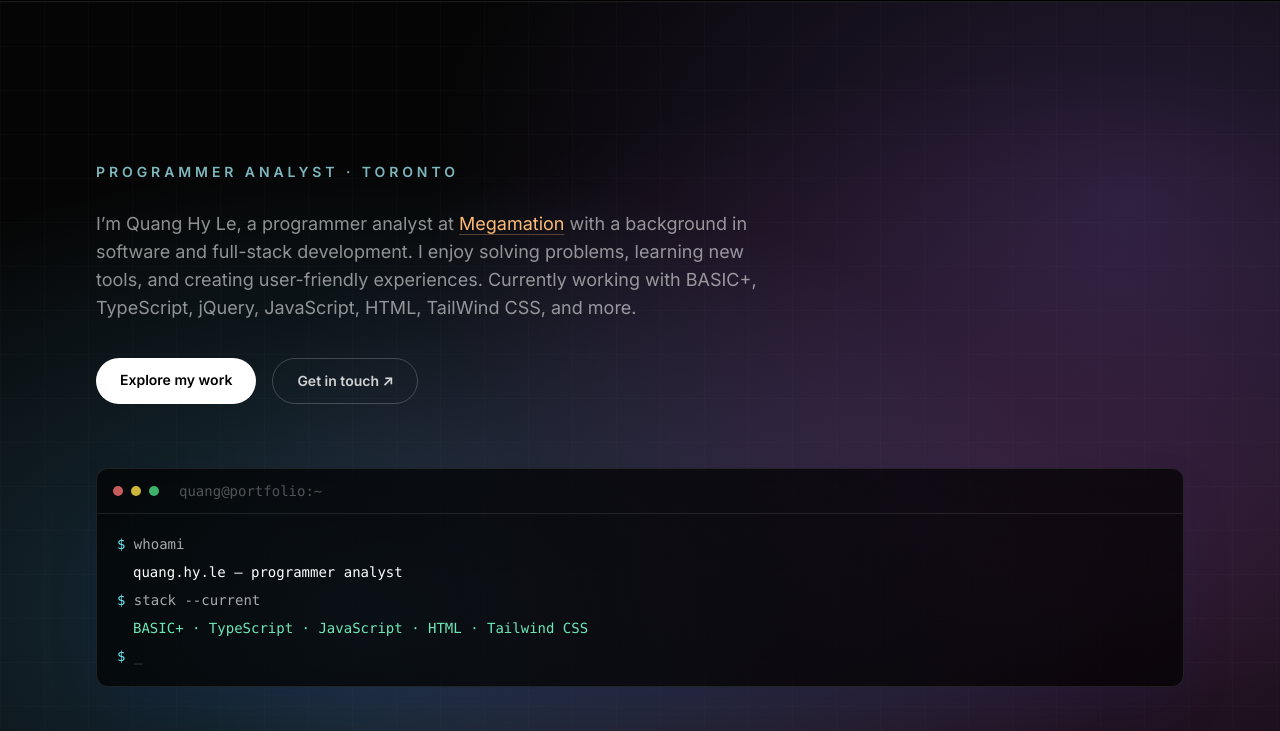
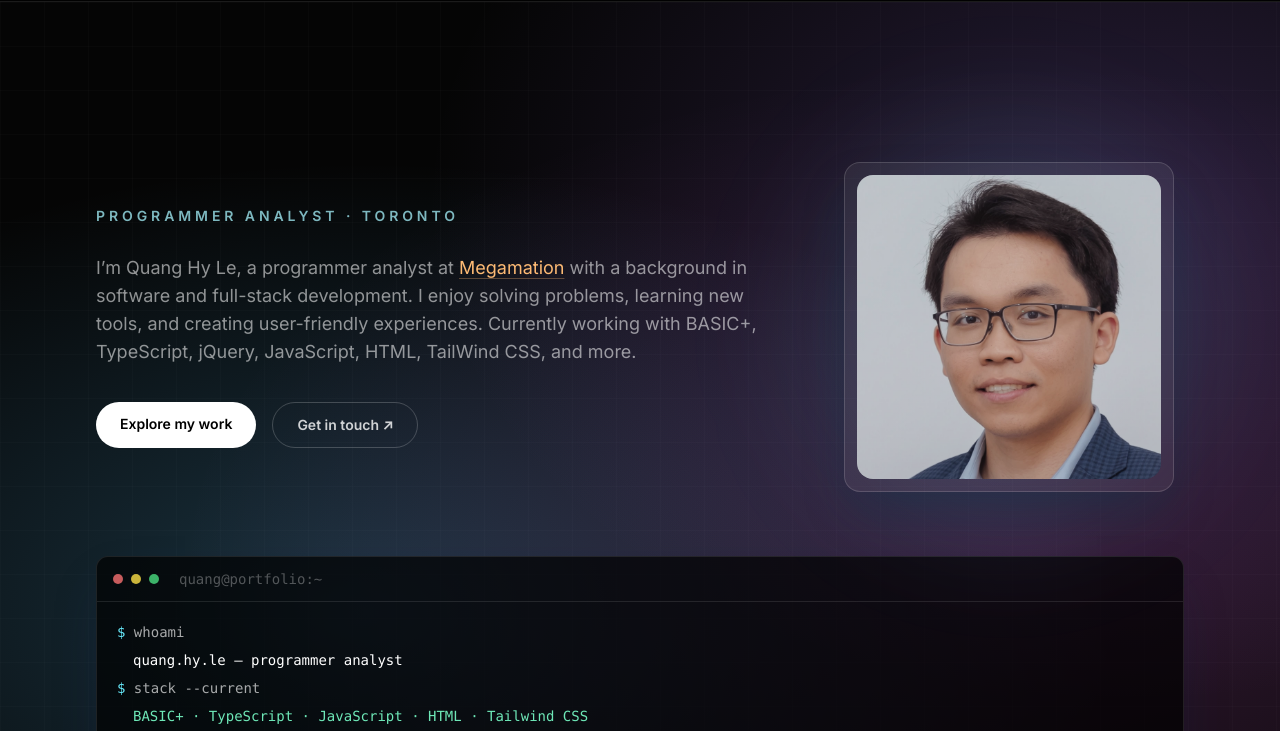
Before and after one commit to Lequanghy/MyPortfolio, a plain HTML site: page index.html in a window 1280 px wide. Shown: the part 69-800 px from the top of the page. Drawn offline with nearby package versions, Linux system fonts and the light colour scheme.

Commit message:
feat: update profile picture

```diff
--- a/index.html
+++ b/index.html
@@ -5,7 +5,7 @@
   <meta charset="UTF-8">
   <meta name="viewport" content="width=device-width, initial-scale=1.0">
   <meta name="description" content="Quang Hy Le — programmer analyst and full-stack developer.">
-  <link rel="icon" href="src/images/favicon.png" type="image/png">
+  <link rel="icon" href="src/images/profile.jpeg" type="image/png">
   <title>Quang Hy Le | Programmer Analyst</title>
   <script src="https://cdn.tailwindcss.com"></script>
   <script>tailwind.config = { theme: { extend: { fontFamily: { sans: ["Inter", "sans-serif"] } } } };</script>
@@ -139,13 +139,12 @@
                 class="rounded-full border border-white/20 px-6 py-3 text-sm font-semibold text-white/80 transition hover:border-white/60 hover:text-white">Get
                 in touch ↗</a></div>
           </div>
-          <div class="relative mx-auto w-full max-w-[330px]" style="display:none">
+          <div class="relative mx-auto w-full max-w-[330px]" style="display:block">
             <div class="absolute -inset-8 rounded-full bg-cyan-300/10 blur-3xl"></div>
             <div
               class="relative overflow-hidden rounded-2xl border border-white/15 bg-white/[.06] p-3 shadow-2xl shadow-cyan-950/40">
-              <img src="src/images/favicon.png" alt="Quang Hy Le"
-                class="mx-auto h-64 w-64 object-contain opacity-90 sm:h-72 sm:w-72">
-              <p class="px-3 pb-2 text-xs text-white/40">Curious by default. Always learning.</p>
+              <img src="src/images/profile.jpeg" alt="Quang Hy Le"
+                class="block aspect-square w-full rounded-2xl object-cover opacity-90">
             </div>
           </div>
         </div>
```
Also changed, not shown: src/images/profile.jpeg (added).
